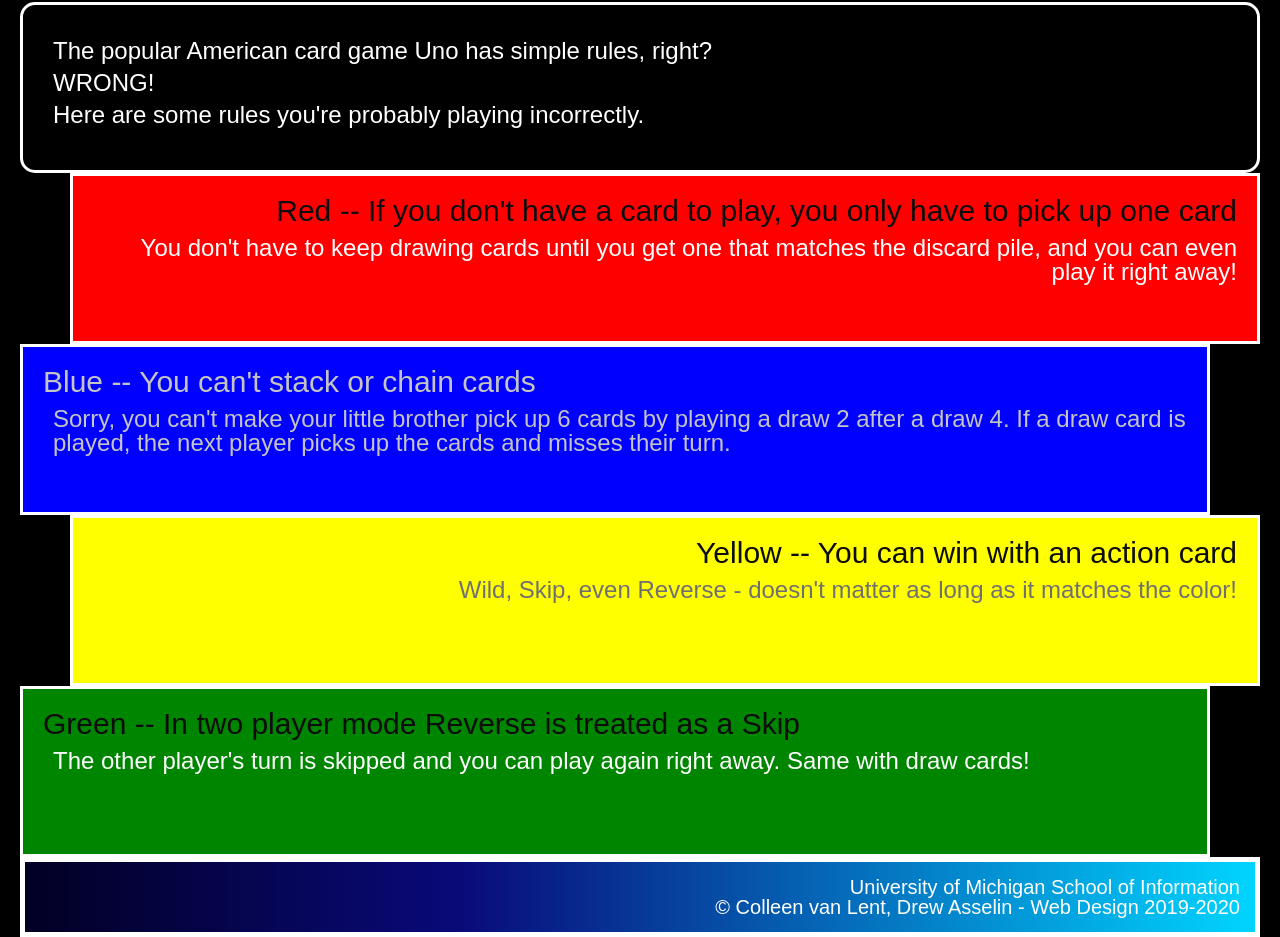
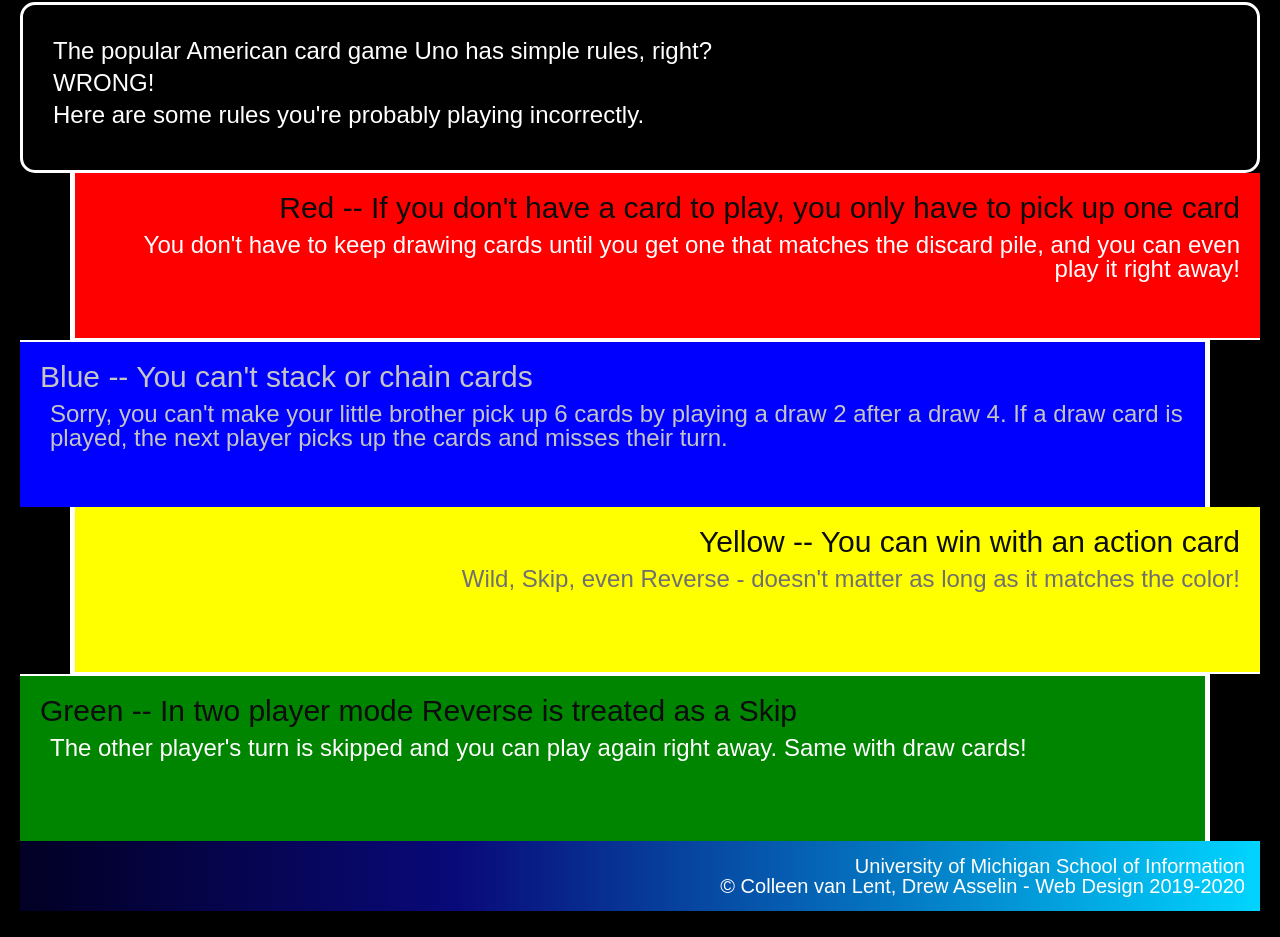
Before and after one commit to abndetto/bookish-winner, a plain HTML site: page index.html in a window 1280 px wide. Shown: the part 326-1263 px from the top of the page. After the commit the page ends 1237 px from the top, so only its background shows below. Drawn offline with Linux system fonts and the light colour scheme.

Commit message:
Add files via upload

```diff
--- a/css/style.css
+++ b/css/style.css
@@ -44,14 +44,14 @@ div{
     background-color:#ff0000;
     text-align:right;
     margin-left:50px;
-    border:0px 0px 2px 5px;
+    border-width:0px 0px 2px 5px;
 }
 
 .blue{
     background-color: #0000ff;
     text-align: left;
     margin-right:50px;
-    border:2px 5px 0px 0px;
+    border-width:2px 5px 0px 0px;
 }
 
 .bluetext{
@@ -62,7 +62,7 @@ div{
     background-color: #ffff00;
     text-align: right;
     margin-left: 50px;
-    border: 0px 0px 2px 5px;
+    border-width: 0px 0px 2px 5px;
 }
 
 .yellowpar{
@@ -73,13 +73,13 @@ div{
     background-color: #008500;
     text-align: left;
     margin-right: 50px;
-    border: 2px 5px 0px 0px;
+    border-width: 2px 5px 0px 0px;
 }
 
 footer{
     background: rgb(2,0,36);
     background: linear-gradient(90deg, rgba(2,0,36,1) 0%, rgba(9,9,121,1) 35%, rgba(0,212,255,1) 100%);
-    border: #ffffff 5px solid;
+    border-width: #ffffff 5px solid;
 }
 
 .footerpar{
--- a/index.html
+++ b/index.html
@@ -12,7 +12,7 @@
 <body>
   <main>
     <h1>4 Uno Rules You're Playing Wrong</h1>
-    <img src="images/uno-cards.jpg" width = "150" alt="uno cards" />
+    <img src="images/uno-cards.jpg" width = "150" alt="uno cards">
     <div class="introduction">
       <p>The popular American card game Uno has simple rules, right?<br> WRONG!<br>
 
@@ -36,7 +36,7 @@
     </div>
   </main>
   <footer>
-    <p class="footerpar">University of Michigan School of Information <br/>
+    <p class="footerpar">University of Michigan School of Information <br>
       &copy; Colleen van Lent, Drew Asselin - Web Design 2019-2020</p>
   </footer>
 </body>
```
